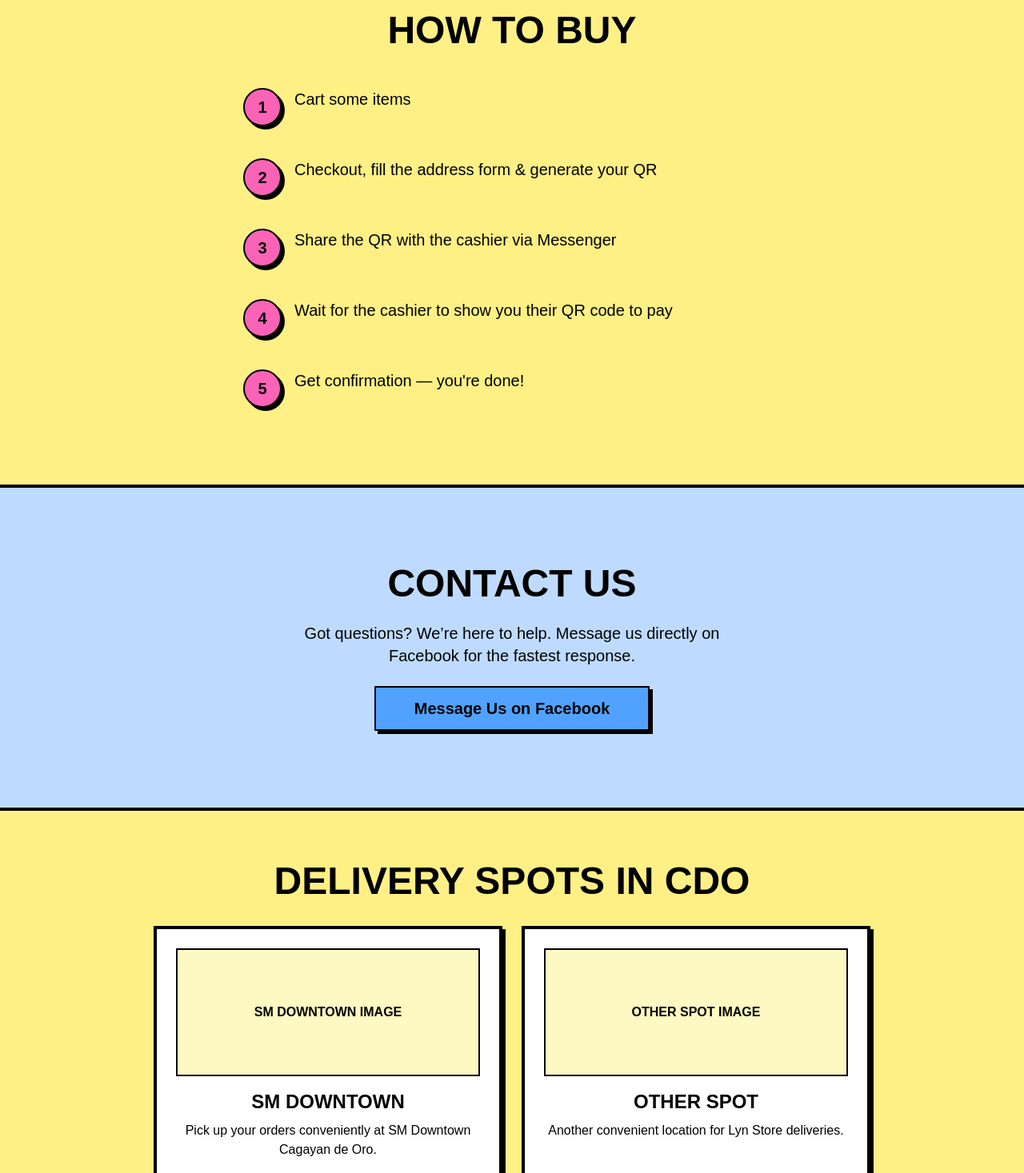
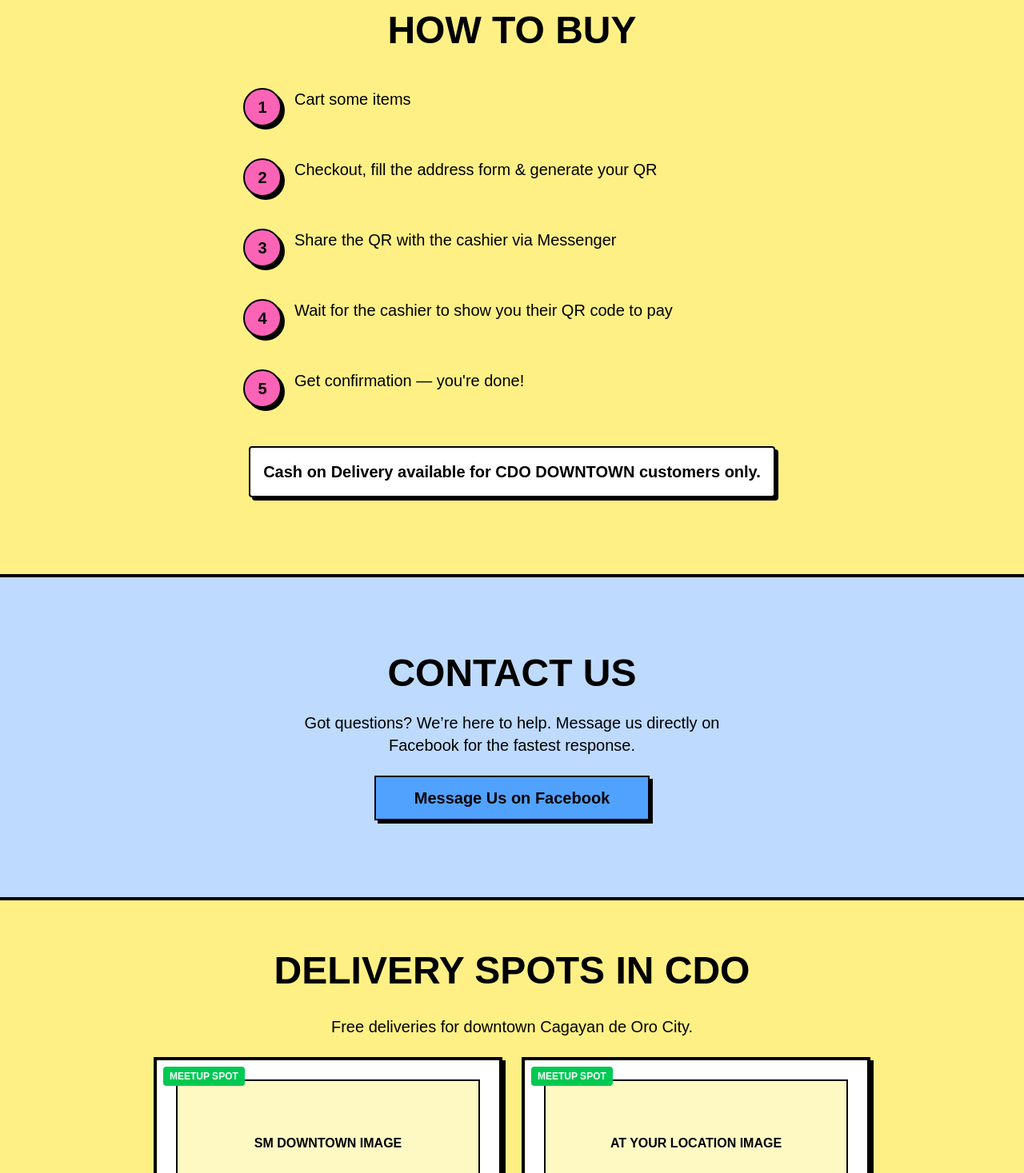
Before and after one commit to herveyyy/fluffy-winner-shop, a Next.js app: page / in a window 1280 px wide. Shown: the part 1330-2797 px from the top of the page at 80% size. Built offline with nearby package versions, Linux system fonts and the light colour scheme; a web font is replaced by a local one.

Commit message:
[feat] added visual updates in landinpage

```diff
--- a/app/page.tsx
+++ b/app/page.tsx
@@ -2,7 +2,10 @@ import CoreButton from "@/components/atoms/CoreButton";
 import FeaturedList from "@/components/molecules/FeaturedList";
 import GoToTop from "@/components/molecules/GoToTopBTN";
 import HeroImage from "@/components/molecules/HeroImage";
+import ContactUs from "@/components/organisms/ContactUs";
+import DeliverSpots from "@/components/organisms/DeliverSpots";
 import HeroSection from "@/components/organisms/HeroSection";
+import HowToBuy from "@/components/organisms/HowToBuy";
 import { Button } from "@/components/ui/button";
 import Link from "next/link";
 import { FaFacebook } from "react-icons/fa";
@@ -37,99 +40,32 @@ export default function LandingPage() {
             />
 
             {/* Call To Action */}
-            <section className="px-6 md:px-12 py-24 flex flex-col items-center justify-center text-center bg-yellow-200 border-t-4 border-black">
-                <h2 className="text-4xl md:text-5xl font-extrabold uppercase mb-12">
-                    How to Buy
-                </h2>
+            <HowToBuy />
+            <ContactUs />
+            <DeliverSpots
+                spots={[
+                    {
+                        title: "SM Downtown",
+                        description:
+                            "Pick up your orders conveniently at SM Downtown Cagayan de Oro.",
+                        imageUrl: "/images/sm-downtown.jpg", // optional, replace with actual path
+                        startTime: "5:00 PM",
+                        endTime: "7:00 PM",
+                    },
 
-                <div className="space-y-10 max-w-2xl w-full">
-                    {[
-                        "Cart some items",
-                        "Checkout, fill the address form & generate your QR",
-                        "Share the QR with the cashier via Messenger",
-                        "Wait for the cashier to show you their QR code to pay",
-                        "Get confirmation — you're done!",
-                    ].map((step, i) => (
-                        <div
-                            key={i}
-                            className="flex flex-col md:flex-row items-center md:items-start text-left gap-4"
-                        >
-                            <div className="flex-shrink-0 w-12 h-12 flex items-center justify-center bg-pink-400 border-2 border-black shadow-[4px_4px_0px_rgba(0,0,0,1)] text-xl font-extrabold rounded-full">
-                                {i + 1}
-                            </div>
-                            <p className="text-lg md:text-xl font-medium">
-                                {step}
-                            </p>
-                        </div>
-                    ))}
-                </div>
-            </section>
-
-            <section className="px-6 md:px-12 py-24 flex flex-col items-center justify-center text-center bg-blue-200 border-t-4 border-black">
-                <h2 className="text-4xl md:text-5xl font-extrabold uppercase mb-6">
-                    Contact Us
-                </h2>
-                <p className="text-lg md:text-xl max-w-xl mb-6">
-                    Got questions? We’re here to help. Message us directly on
-                    Facebook for the fastest response.
-                </p>
-                <CoreButton
-                    color="blue"
-                    size="2xl"
-                    className="text-xl font-bold "
-                    asChild
-                >
-                    <Link
-                        href="https://www.facebook.com/lyn.cabig.mapano" // replace with your actual page link
-                        target="_blank"
-                        rel="noopener noreferrer"
-                    >
-                        Message Us on Facebook
-                    </Link>
-                </CoreButton>
-            </section>
-            <section className="px-6 md:px-12 py-16 bg-yellow-200 border-t-4 border-b-4 border-black shadow-[6px_6px_0px_0px_rgba(0,0,0,1)]">
-                <h2 className="text-4xl md:text-5xl font-extrabold uppercase text-center mb-8">
-                    Delivery Spots in CDO
-                </h2>
-                <div className="grid grid-cols-1 md:grid-cols-2 gap-6 max-w-4xl mx-auto">
-                    {/* Spot 1 */}
-                    <div className="bg-white border-4 border-black shadow-[4px_4px_0px_rgba(0,0,0,1)] p-6 flex flex-col items-center text-center">
-                        <div className="w-full h-40 bg-yellow-100 border-2 border-black mb-4 flex items-center justify-center">
-                            <span className="font-bold uppercase">
-                                SM Downtown Image
-                            </span>
-                        </div>
-                        <h3 className="text-2xl font-extrabold uppercase mb-2">
-                            SM Downtown
-                        </h3>
-                        <p>
-                            Pick up your orders conveniently at SM Downtown
-                            Cagayan de Oro.
-                        </p>
-                    </div>
-
-                    {/* Spot 2 */}
-                    <div className="bg-white border-4 border-black shadow-[4px_4px_0px_rgba(0,0,0,1)] p-6 flex flex-col items-center text-center">
-                        <div className="w-full h-40 bg-yellow-100 border-2 border-black mb-4 flex items-center justify-center">
-                            <span className="font-bold uppercase">
-                                Other Spot Image
-                            </span>
-                        </div>
-                        <h3 className="text-2xl font-extrabold uppercase mb-2">
-                            Other Spot
-                        </h3>
-                        <p>
-                            Another convenient location for Lyn Store
-                            deliveries.
-                        </p>
-                    </div>
-                </div>
-            </section>
+                    {
+                        title: "At your Location",
+                        description: "Only for CDO downtown customers",
+                        imageUrl: "/images/ayala-centrio.jpg",
+                        startTime: "11:00 AM",
+                        endTime: "7:00 PM",
+                    },
+                ]}
+            />
             {/* Footer */}
             <footer className="text-center py-6 text-sm border-t-4 border-black">
-                © {new Date().getFullYear()} Apparel & Goods. All rights
-                reserved.
+                © {new Date().getFullYear()} Lyn Store Apparel & Goods. All
+                rights reserved.
             </footer>
         </main>
     );
--- /dev/null
+++ b/components/organisms/ContactUs.tsx
@@ -0,0 +1,35 @@
+import React from "react";
+import CoreButton from "../atoms/CoreButton";
+import Link from "next/link";
+
+type Props = {};
+
+const ContactUs = (props: Props) => {
+    return (
+        <section className="px-6 md:px-12 py-24 flex flex-col items-center justify-center text-center bg-blue-200 border-t-4 border-black">
+            <h2 className="text-4xl md:text-5xl font-extrabold uppercase mb-6">
+                Contact Us
+            </h2>
+            <p className="text-lg md:text-xl max-w-xl mb-6">
+                Got questions? We’re here to help. Message us directly on
+                Facebook for the fastest response.
+            </p>
+            <CoreButton
+                color="blue"
+                size="2xl"
+                className="text-xl font-bold "
+                asChild
+            >
+                <Link
+                    href="https://www.facebook.com/lyn.cabig.mapano" // replace with your actual page link
+                    target="_blank"
+                    rel="noopener noreferrer"
+                >
+                    Message Us on Facebook
+                </Link>
+            </CoreButton>
+        </section>
+    );
+};
+
+export default ContactUs;
--- /dev/null
+++ b/components/organisms/DeliverSpots.tsx
@@ -0,0 +1,63 @@
+type Spot = {
+    title: string;
+    description: string;
+    imageUrl?: string;
+    startTime: string;
+    endTime: string;
+};
+
+type Props = {
+    spots: Spot[];
+};
+
+const DeliverSpots = ({ spots }: Props) => {
+    return (
+        <section className="px-6 md:px-12 py-16 bg-yellow-200 border-t-4 border-b-4 border-black shadow-[6px_6px_0px_0px_rgba(0,0,0,1)]">
+            <h2 className="text-4xl md:text-5xl font-extrabold uppercase text-center mb-8">
+                Delivery Spots in CDO
+            </h2>
+            <div className="justify-center items-center w-full flex">
+                <p className="text-lg md:text-xl max-w-xl text-center mb-6">
+                    Free deliveries for downtown Cagayan de Oro City.
+                </p>
+            </div>
+
+            <div className="grid grid-cols-1 md:grid-cols-2 gap-6 max-w-4xl mx-auto">
+                {spots.map((spot, index) => (
+                    <div
+                        key={index}
+                        className="bg-white border-4 border-black shadow-[4px_4px_0px_rgba(0,0,0,1)] p-6 flex flex-col items-center text-center relative"
+                    >
+                        {/* Tag */}
+                        <span className="absolute top-2 left-2 bg-green-500 text-white text-xs font-bold px-2 py-1 uppercase rounded">
+                            Meetup Spot
+                        </span>
+
+                        {/* Image */}
+                        <div className="w-full h-40 bg-yellow-100 border-2 border-black mb-4 flex items-center justify-center">
+                            <span className="font-bold uppercase">
+                                {spot.title} Image
+                            </span>
+                        </div>
+
+                        <h3 className="text-2xl font-extrabold uppercase mb-2">
+                            {spot.title}
+                        </h3>
+                        <p className="mb-2">{spot.description}</p>
+
+                        {/* Time */}
+                        <p className="text-sm font-semibold">
+                            <span className="uppercase">Start:</span>{" "}
+                            {spot.startTime} &nbsp;|&nbsp;
+                            <span className="uppercase">End:</span>{" "}
+                            {spot.endTime}
+                        </p>
+                        <p>Saturdays and Sundays only</p>
+                    </div>
+                ))}
+            </div>
+        </section>
+    );
+};
+
+export default DeliverSpots;
--- /dev/null
+++ b/components/organisms/HowToBuy.tsx
@@ -0,0 +1,41 @@
+import React from "react";
+
+type Props = {};
+
+const HowToBuy = (props: Props) => {
+    return (
+        <section className="px-6 md:px-12 py-24 flex flex-col items-center justify-center text-center bg-yellow-200 border-t-4 border-black">
+            <h2 className="text-4xl md:text-5xl font-extrabold uppercase mb-12">
+                How to Buy
+            </h2>
+
+            <div className="space-y-10 max-w-2xl w-full">
+                {[
+                    "Cart some items",
+                    "Checkout, fill the address form & generate your QR",
+                    "Share the QR with the cashier via Messenger",
+                    "Wait for the cashier to show you their QR code to pay",
+                    "Get confirmation — you're done!",
+                ].map((step, i) => (
+                    <div
+                        key={i}
+                        className="flex flex-col md:flex-row items-center md:items-start text-left gap-4"
+                    >
+                        <div className="flex-shrink-0 w-12 h-12 flex items-center justify-center bg-pink-400 border-2 border-black shadow-[4px_4px_0px_rgba(0,0,0,1)] text-xl font-extrabold rounded-full">
+                            {i + 1}
+                        </div>
+                        <p className="text-lg md:text-xl font-medium">{step}</p>
+                    </div>
+                ))}
+            </div>
+
+            {/* Cash on Delivery Note */}
+            <p className="mt-12 text-lg md:text-xl font-bold  border-2 border-black bg-white p-4 shadow-[4px_4px_0px_rgba(0,0,0,1)] rounded">
+                Cash on Delivery available for{" "}
+                <span className="uppercase">CDO Downtown</span> customers only.
+            </p>
+        </section>
+    );
+};
+
+export default HowToBuy;
```
Also changed, not shown: components/organisms/HeroSection.tsx (+11 -2 lines).
